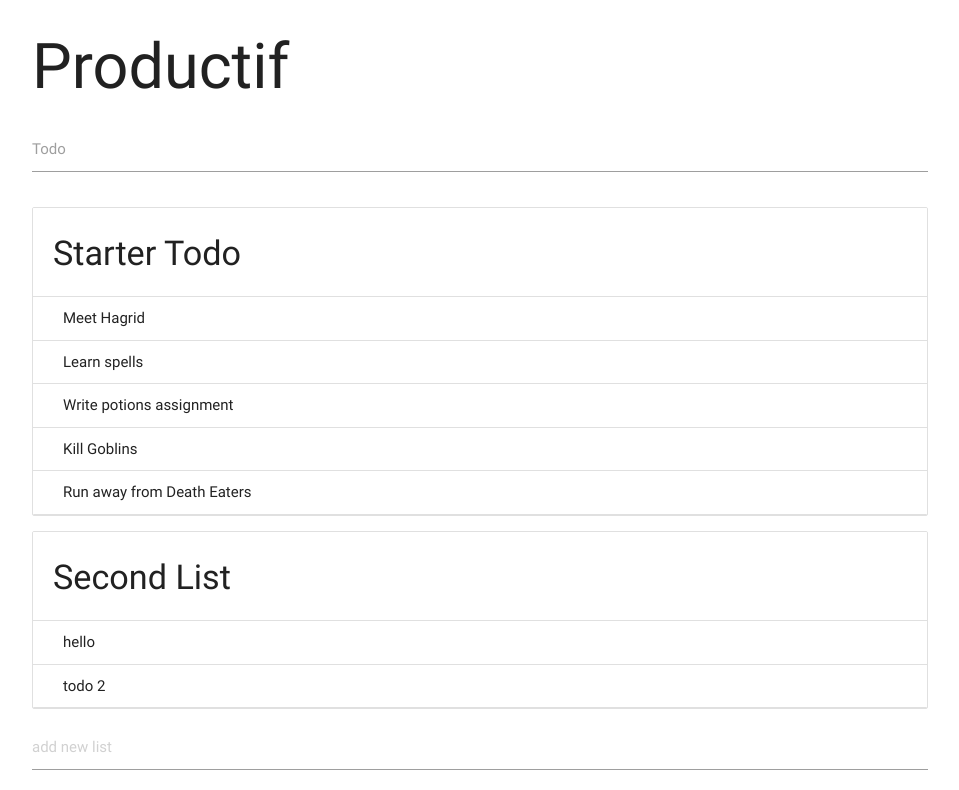
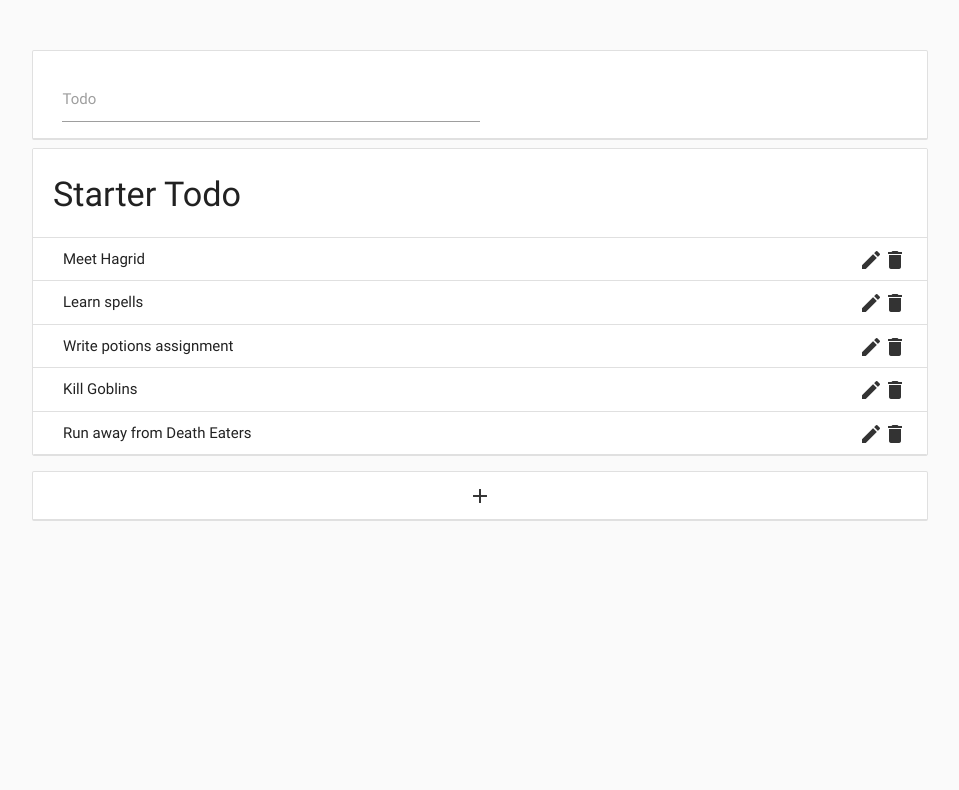
Before and after one commit to AaronBP/productive, an Angular app: page / in a window 1280 px wide. Shown: the top 790 px of the page, without its empty margins (160-1119 px from the left). Built offline with nearby package versions, Linux system fonts and the light colour scheme.

Commit message:
Edit item, delete item work now. Some more changes to look and feel

```diff
--- a/src/app/app.component.html
+++ b/src/app/app.component.html
@@ -1,5 +1,4 @@
 <div class="container">
-  <h1>{{title}}</h1>
   <app-todo-input [lists]="lists"></app-todo-input>
   <app-list *ngFor="let list of lists" [list]="list"></app-list>
   <app-list-input></app-list-input>
--- a/src/app/list-input.component.ts
+++ b/src/app/list-input.component.ts
@@ -4,19 +4,57 @@ import { ListService } from './list.service'
 @Component({
   selector: 'app-list-input',
   template: `
-  <form #lf="ngForm" (ngSubmit)="addList(lf)">
-    <input type="text" name="listName" placeholder="add new list" ngModel/>
-  </form>
+  <div class="new-list" (click)="toggleAddingNewList(1)" [ngClass]="{'new-list-active': highlightedDiv === 1}">
+    <i *ngIf="!addingNewList" class="material-icons">add</i>
+    <div *ngIf="addingNewList" class="error-message red-text">{{ errorMessage }}</div>
+    <form *ngIf="addingNewList" #lf="ngForm" (ngSubmit)="addList(lf)">
+      <div class="input-field">
+        <input type="text" name="listName" id="list-input" ngModel/>
+        <label for="list-input">New List</label>
+      </div>
+    </form>
+  </div>
   `
 })
 
 export class ListInputComponent {
   constructor(private listService: ListService) { }
+  addingNewList = false;
+  errorMessage = "";
+  displayNewList = false;
+  highlightedDiv: number;
+
+  newListClick() {
+    if(!this.displayNewList){
+      //change state to expand maaan
+      this.displayNewList = !this.displayNewList;
+    }
+    else {
+      //change state back to normal maaaan
+      this.displayNewList = !this.displayNewList;
+    }
+  }
+
+  toggleAddingNewList(newValue: number){
+    if(!this.addingNewList){
+      this.addingNewList = !this.addingNewList;
+    }
+    if (this.highlightedDiv !== newValue) {
+      this.highlightedDiv = newValue;
+    }
+  }
 
   addList(form: NgForm){
     var listName = form.value.listName;
-    this.listService.addList({name: listName, todos: []})
-    console.log(listName);
+    var lists = this.listService.getLists();
+    for(var i=0; i<lists.length; i++){
+      if(lists[i].name == listName){
+        this.errorMessage = "A list with this name already exists";
+        return;
+      }
+    }
+    this.errorMessage = "";
+    this.listService.addList({name: listName, todos: []});
     form.reset();
   }
 }
--- a/src/app/list.component.html
+++ b/src/app/list.component.html
@@ -1,4 +1,4 @@
 <ul class="collection with-header">
   <li class="collection-header"><h4>{{ list.name }}</h4></li>
-  <app-todo *ngFor="let todo of list.todos" [todo]="todo"></app-todo>
+  <app-todo *ngFor="let todo of list.todos" [todo]="todo" [list]="list"></app-todo>
 </ul>
--- a/src/app/list.service.ts
+++ b/src/app/list.service.ts
@@ -11,7 +11,7 @@ export class ListService {
     "Run away from Death Eaters"
   ];
 
-  lists = [{name: "Starter Todo", todos: this.todos}, {name: "Second List", todos: ["hello", "todo 2"]}]
+  lists = [{name: "Starter Todo", todos: this.todos}]
 
   getTodos() {
     return this.todos;
@@ -28,12 +28,35 @@ export class ListService {
     }
   }
 
+  editTodo(todo, list, newTodo){
+    for(var i=0; i<this.lists.length; i++){
+      if(this.lists[i].name === list.name){
+        for(var j=0; j<this.lists[i].todos.length; j++){
+          if(this.lists[i].todos[j] === todo){
+            return this.lists[i].todos[j] = newTodo;
+          }
+        }
+      }
+    }
+  }
+
+  deleteTodo(todo, list){
+    for(var i=0; i<this.lists.length; i++){
+      if(this.lists[i].name === list.name){
+        for(var j=0; j<this.lists[i].todos.length; j++) {
+          if(this.lists[i].todos[j] === todo){
+            return this.lists[i].todos.splice(j, 1);
+          }
+        }
+      }
+    }
+  }
+
   getLists() {
     return this.lists;
   }
 
   addList(list) {
     this.lists.push(list);
-    console.log(this.lists)
   }
 }
--- a/src/app/todo-input.component.ts
+++ b/src/app/todo-input.component.ts
@@ -6,9 +6,10 @@ import { ListService } from './list.service';
 @Component({
   selector: 'app-todo-input',
   template: `
-  <form (ngSubmit)="addTodo(f)" #f="ngForm">
+  <form (ngSubmit)="addTodo(f)" #f="ngForm" class="todo-input-form">
+    <div class="todo-input-wrap">
       <div class="input-field">
-      <input id="todo-input" type="text" type="text" class="validate" name="todo" ngModel />
+        <input id="todo-input" type="text" class="validate" name="todo" ngModel />
         <label for="todo-input">Todo</label>
       </div>
       <div class="input-field">
@@ -16,6 +17,7 @@ import { ListService } from './list.service';
           <option value="" disabled selected>Choose list</option>
           <option *ngFor="let list of lists" [ngValue]="list.name">{{ list.name }}</option>
         </select>
+      </div>
     </div>
   </form>
   `,
@@ -28,8 +30,7 @@ export class TodoInputComponent {
   addTodo(form: NgForm) {
     const value = form.value;
     this.listService.addTodo(value.todo, value.list);
-    console.log(form)
-    form.reset()
+    form.controls['todo'].reset()
 
   }
 }
--- a/src/app/todo.component.ts
+++ b/src/app/todo.component.ts
@@ -1,12 +1,51 @@
-import { Component, Input } from '@angular/core';
+import { Component, Input, Output, EventEmitter } from '@angular/core';
+import { NgForm } from '@angular/forms'
+import { ListService } from './list.service'
 
 @Component({
   selector: 'app-todo',
   template: `
-    <li class="collection-item">{{ todo }}</li>
+  <form #f="ngForm" (ngSubmit)="onTodoChange(f, $event)">
+    <li class="collection-item" >
+      <span *ngIf="!isEdit">{{ todo }}</span>
+      <span *ngIf="isEdit">
+        <input ngModel name="todo" class="validate todo-edit" type="text" />
+      </span>
+      <div class="todo-action">
+        <span *ngIf="!isEdit" (click)="editTodo($event, f)"><i class="material-icons">mode_edit</i></span>
+        <span *ngIf="!isEdit"(click)="deleteTodo()"><i class="material-icons">delete</i></span>
+        <span *ngIf="isEdit" (click)="stopEditTodo()"><i class="material-icons done">done</i></span>
+      </div>
+    </li>
+  </form>
   `
 })
 
 export class TodoComponent {
   @Input() todo;
+  @Input() list;
+
+  isEdit = false;
+
+  constructor(private listService: ListService) { }
+
+  onTodoChange(form: NgForm, event){
+    // event.PreventDefault();
+    this.listService.editTodo(this.todo, this.list, form.value.todo);
+    this.isEdit = false;
+  }
+
+  editTodo(event, form: NgForm){
+    this.isEdit = true;
+    //['todo'].setValue("elloooo")
+    //event.target.previousSibling
+  }
+
+  deleteTodo(){
+    this.listService.deleteTodo(this.todo, this.list);
+  }
+
+  stopEditTodo(){
+    this.isEdit = false;
+  }
 }
--- a/src/index.html
+++ b/src/index.html
@@ -6,6 +6,7 @@
   <base href="/">
 
   <meta name="viewport" content="width=device-width, initial-scale=1">
+  <link href="https://fonts.googleapis.com/icon?family=Material+Icons" rel="stylesheet">
   <link rel="icon" type="image/x-icon" href="favicon.ico">
 </head>
 <body>
--- a/src/styles.css
+++ b/src/styles.css
@@ -7,3 +7,90 @@
 select {
   display: block!important;
 }
+
+body {
+  background: #fafafa
+}
+
+.todo-input-form {
+  margin-top: 50px;
+}
+
+.new-list {
+  background: white;
+  height: 50px;
+  width: 100%;
+  text-align: center;
+  border: 1px solid #e0e0e0;
+  border-bottom: 2px solid #e0e0e0;
+  border-radius: 2px;
+  padding: 12px;
+  margin-bottom: 50px;
+}
+
+.new-list-active.new-list {
+  height: 90px;
+  padding: 7px 12px;
+}
+
+.new-list:hover {
+  background: #f5f5f5;
+  cursor: pointer;
+}
+
+.new-list-active.new-list:hover{
+  background: white;
+  cursor: default;
+}
+
+.todo-input-form input:not([type]),
+.todo-input-form input[type=text],
+.todo-input-form input[type=password],
+.todo-input-form input[type=email],
+.todo-input-form input[type=url],
+.todo-input-form input[type=time],
+.todo-input-form input[type=date],
+.todo-input-form input[type=datetime],
+.todo-input-form input[type=datetime-local],
+.todo-input-form input[type=tel],
+.todo-input-form input[type=number],
+.todo-input-form input[type=search],
+.todo-input-form textarea.materialize-textarea {
+  width: 100%;
+}
+
+.todo-input-form .input-field {
+  width: 48%;
+  display: inline-block;
+}
+
+.todo-input-form .todo-input-wrap {
+  background: white;
+  height: 90px;
+  width: 100%;
+  text-align: center;
+  border: 1px solid #e0e0e0;
+  border-bottom: 2px solid #e0e0e0;
+  border-radius: 2px;
+  padding: 10px 12px;
+}
+
+.todo-action {
+  float:right;
+  width: 100px;
+  display: inline-block;
+  text-align: right;
+}
+
+.todo-action .done {
+  padding-top: 15px;
+}
+
+.todo-edit {
+  width: 80% !important;
+}
+
+.material-icons {
+  color: rgba(0,0,0,0.8);
+  cursor:pointer;
+}
```
Also changed, not shown: .angular-cli.json. Lines whose indentation alone changed are shown as unchanged.
